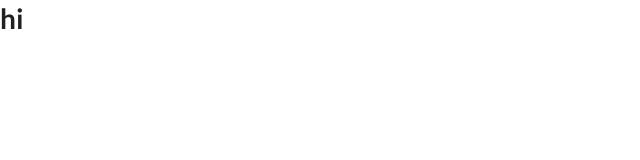
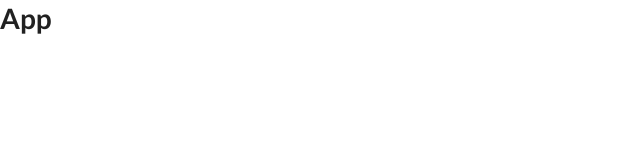
Before and after one commit to jin501/TTP-Hackathon, a React (Create React App) app: page / in a window 1280 px wide. Shown: the top 160 px of the page, without its empty margins (0-640 px from the left). Built offline with nearby package versions, Linux system fonts and the light colour scheme.

Commit message:
add routing

```diff
--- a/package.json
+++ b/package.json
@@ -8,6 +8,7 @@
   "dependencies": {
     "react": "^15.4.2",
     "react-dom": "^15.4.2",
+    "react-router": "^3.0.2",
     "semantic-ui-react": "^0.65.0"
   },
   "scripts": {
--- a/src/components/App.js
+++ b/src/components/App.js
@@ -1,11 +1,11 @@
 import React, { Component } from 'react';
-import UserProfile from './UserProfile'
 
 class App extends Component {
   render() {
     return (
       <div className="App">
-        <UserProfile />
+        <h1>App</h1>
+        {this.props.children}
       </div>
     );
   }
--- a/src/components/CourseItem.js
+++ b/src/components/CourseItem.js
@@ -4,7 +4,7 @@ class CourseItem extends Component {
   render(){
     return (
       <div className="CourseList">
-        <h1>hi</h1>
+        <h1>CourseList</h1>
       </div>
     )
   }
--- a/src/components/CourseList.js
+++ b/src/components/CourseList.js
@@ -5,6 +5,7 @@ class CourseList extends Component {
   render(){
     return (
       <div className="CourseList">
+        <hi>CourseList</hi>
         <CourseItem />
       </div>
     )
--- /dev/null
+++ b/src/components/CoursePage.js
@@ -0,0 +1,13 @@
+import React, { Component } from 'react';
+
+class CoursePage extends Component {
+  render() {
+    return (
+      <div className="CoursePage">
+        <h1>CoursePage</h1>
+      </div>
+    );
+  }
+}
+
+export default CoursePage;
--- a/src/components/UserProfile.js
+++ b/src/components/UserProfile.js
@@ -17,6 +17,7 @@ class UserProfile extends Component {
   render(){
     return (
       <div className="UserProfile">
+        <h1>UserProfile</h1>
         <CourseList />
       </div>
     )
--- a/src/index.js
+++ b/src/index.js
@@ -1,9 +1,10 @@
 import React from 'react';
 import ReactDOM from 'react-dom';
-import App from './components/App';
+import { Router, browserHistory } from 'react-router';
+import Routes from './routes';
 import './index.css';
 
 ReactDOM.render(
-  <App />,
+  <Router routes={Routes} history={browserHistory} />,
   document.getElementById('root')
 );
--- /dev/null
+++ b/src/routes.js
@@ -0,0 +1,13 @@
+import React from 'react';
+import { Route } from 'react-router';
+import App from './components/App';
+import UserProfile from './components/UserProfile';
+import CoursePage from './components/CoursePage';
+
+
+export default (
+  <Route path='/' component={App}>
+    <Route path='profile' component={UserProfile} />
+    <Route path='course/:course' component={CoursePage} />
+  </Route>
+);
```
